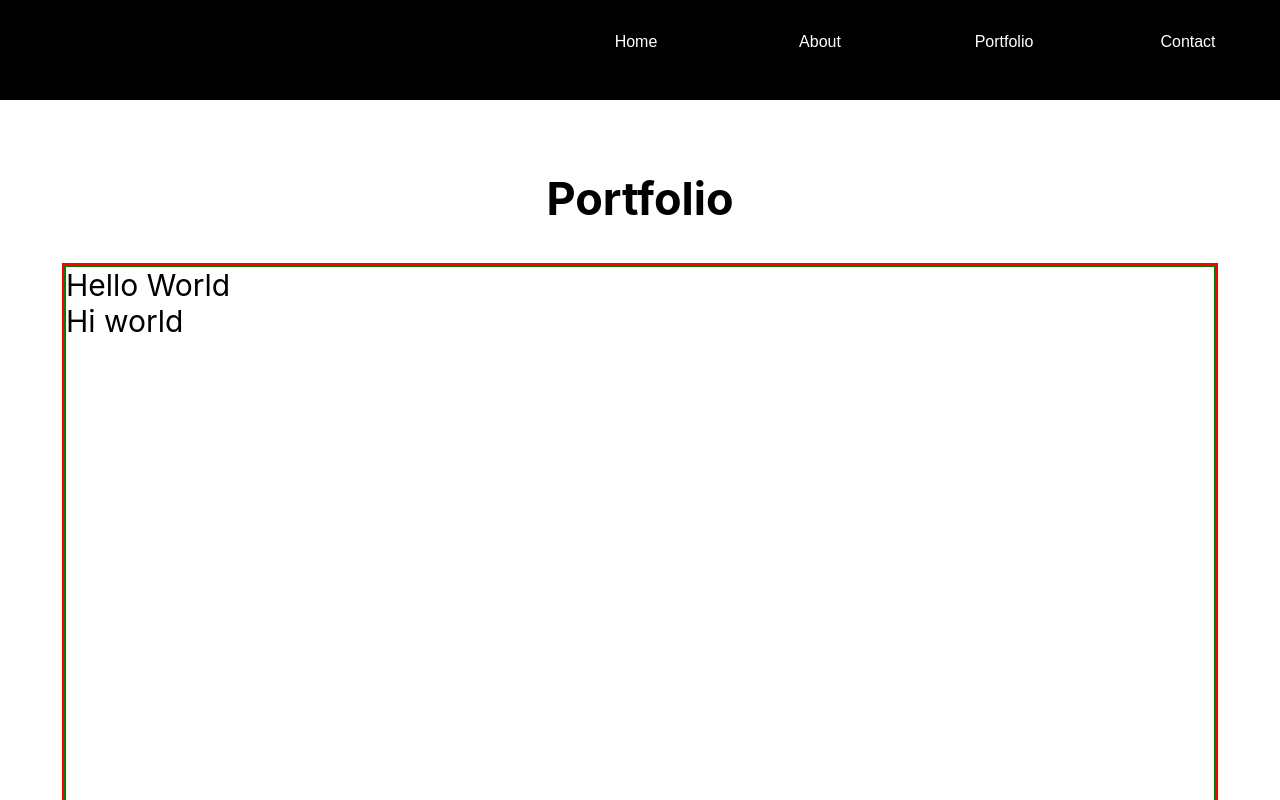
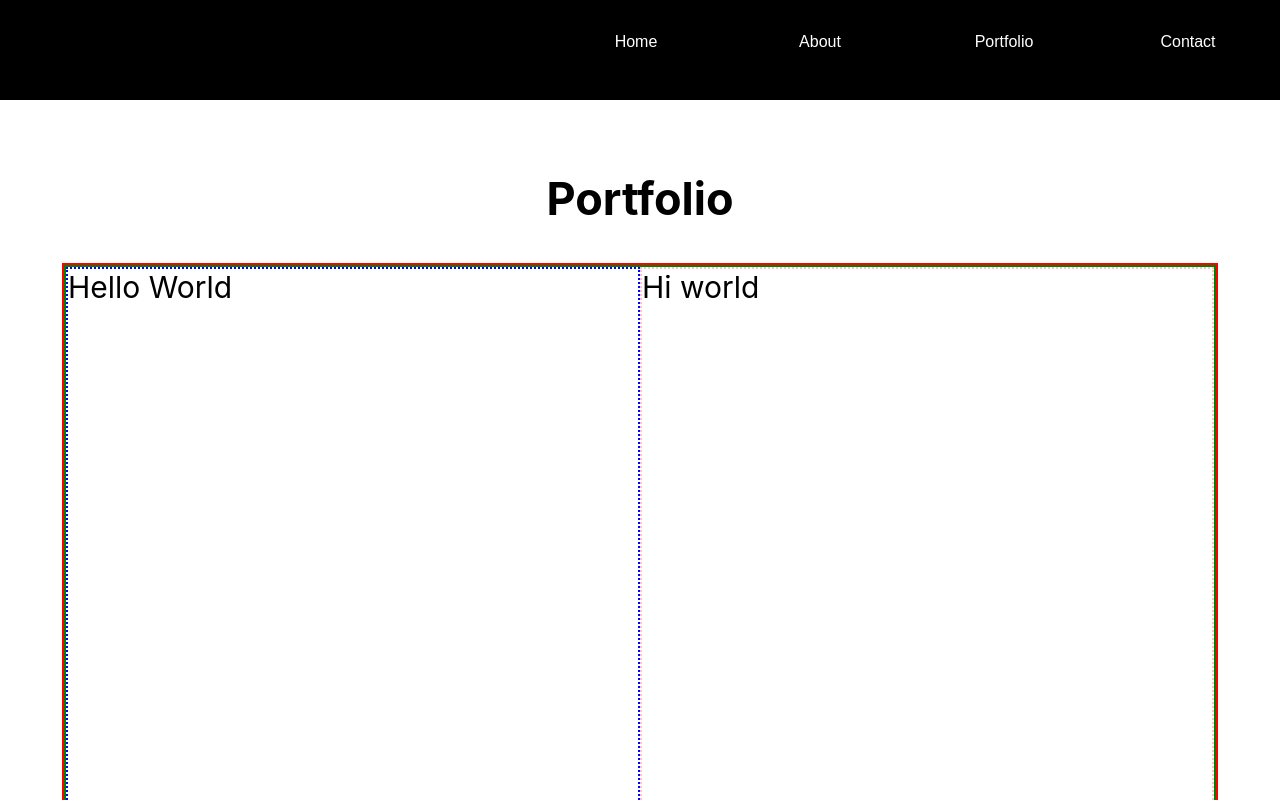
Before and after one commit to shawnmcmahon/portfolio, a React (Create React App) app: page /projects in a window 1280 px wide. Shown: the top 800 px of the page. Built offline with nearby package versions, Linux system fonts and the light colour scheme.

Commit message:
Add image and description container borders

```diff
--- a/src/Components/Projects/Projects.css
+++ b/src/Components/Projects/Projects.css
@@ -17,9 +17,22 @@
   justify-content: center;
 }
 
+.project-description-container {
+  border: 2px blue dotted;
+  width: 50%;
+  height: 100%;
+}
+
+.project-images-container {
+  border: 2px pink dotted;
+  width: 50%;
+  height: 100%;
+}
+
 .project-outter-container {
   width: 100%;
   height: 90vh;
   border: 2px green solid;
-
+  display: flex;
+  flex-direction: row;
 }
```
